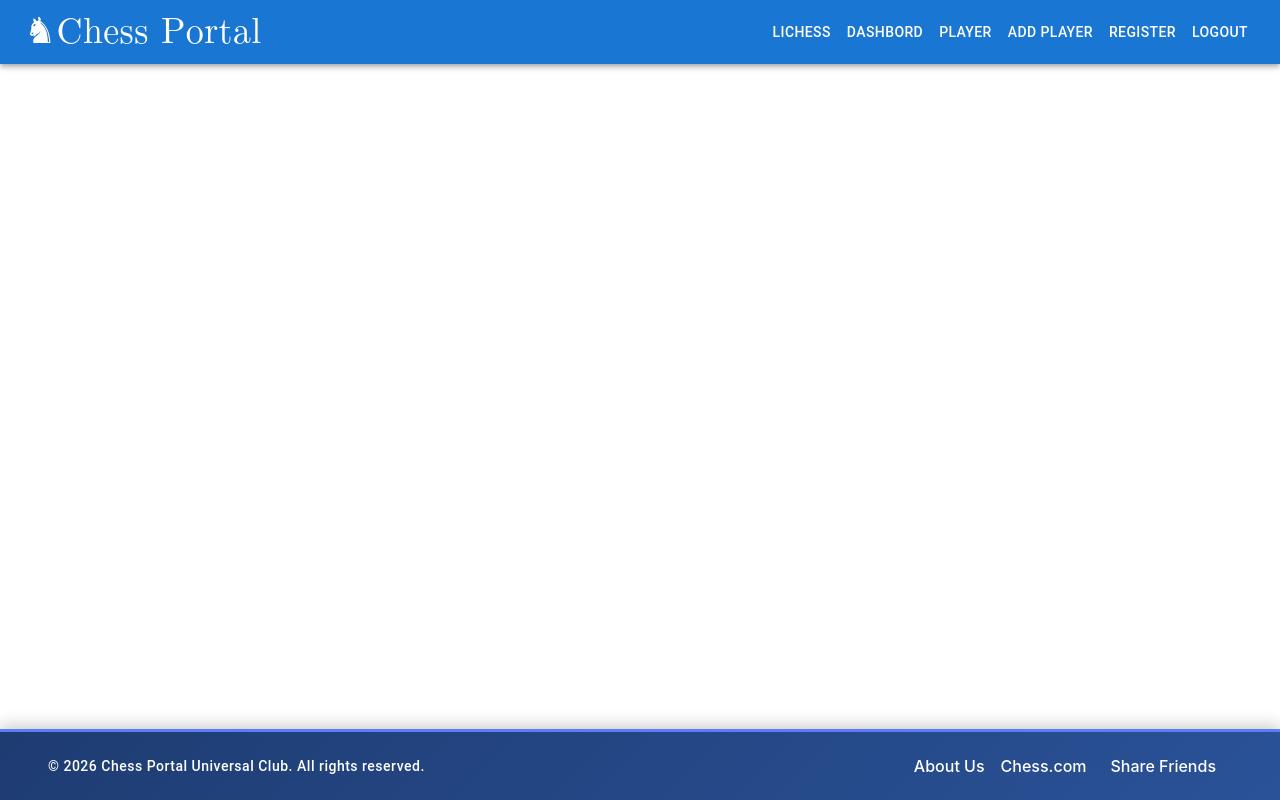
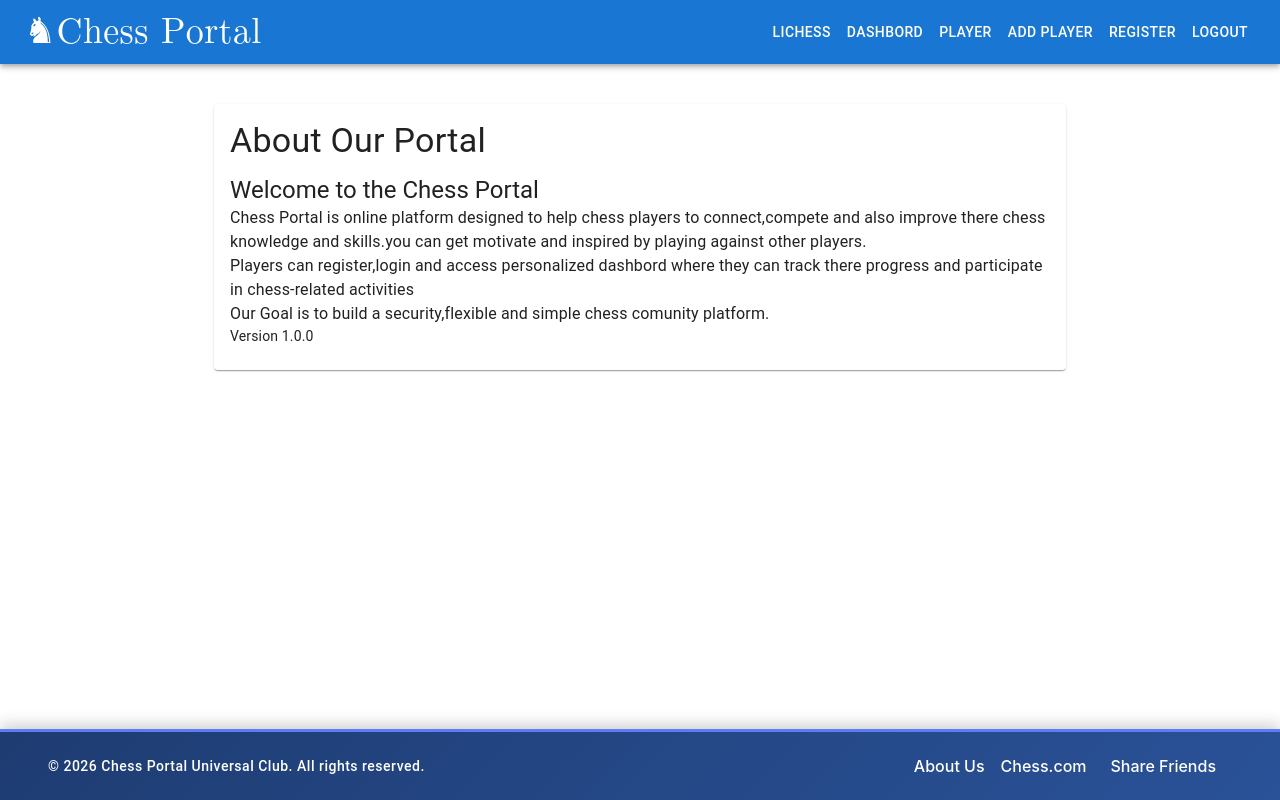
Before and after one commit to heshaN1998/frontend-chess-portal, a React (Create React App) app: page /aboutUs in a window 1280 px wide. Built offline with nearby package versions, Linux system fonts and the light colour scheme.

Commit message:
fanalizing and setting About page

```diff
--- a/src/App.js
+++ b/src/App.js
@@ -8,6 +8,7 @@ import Navbar from './components/Navbar';
 import Register from './pages/Register'
 import Dashbord from './pages/Dashbord';
 import Footer from './components/Footer';
+import AboutUs from './pages/AboutUs';
 
 
 function App() {
@@ -27,6 +28,7 @@ function App() {
       <Route path="/register" element={<Register/>}/>
       <Route path="/dashbord" element={<Dashbord/>}/>
       {/* <Route path="/footer" element={<Footer/>}/> */}
+      <Route path="/aboutUs" element={<AboutUs/>}/>
     </Routes>
     </div>
     <Footer />
--- a/src/components/Footer.js
+++ b/src/components/Footer.js
@@ -1,4 +1,6 @@
-import { Box, Typography, Link } from "@mui/material";
+import { Box, Typography, Link as MuiLink } from "@mui/material";
+import{ Link as RouterLink } from "react-router-dom";
+
 
 function Footer() {
   return (
@@ -37,8 +39,9 @@ function Footer() {
 
         {/* Links */}
         <Box sx={{display:"flex",justifyContent:"flex-end"}}>
-          <Link
-            href="#"
+          <MuiLink
+            component={RouterLink}
+            to="/aboutUs"
             underline="none"
             color="inherit"
             sx={{
@@ -51,9 +54,9 @@ function Footer() {
             }}
           >
             About Us
-          </Link>
+          </MuiLink>
 
-          <Link
+          <MuiLink
             href="https://www.chess.com"
             underline="none"
             color="inherit"
@@ -67,9 +70,9 @@ function Footer() {
             }}
           >
             Chess.com
-          </Link>
+          </MuiLink>
 
-          <Link
+          <MuiLink
             href="#"
             underline="none"
             color="inherit"
@@ -83,7 +86,7 @@ function Footer() {
             }}
           >
             Share Friends
-          </Link>
+          </MuiLink>
         </Box>
       </Box>
     </Box>
--- /dev/null
+++ b/src/pages/AboutUs.jsx
@@ -0,0 +1,35 @@
+import React from "react"
+import { Container,Typography,Box,Card,CardContent } from "@mui/material";
+function AboutUs(){
+    return(
+        <Container maxWidth="md">
+            <Box sx={{mt: 5}}>
+        <Card>
+            <CardContent>
+                <Typography variant="h4" gutterBottom>
+                    About Our Portal
+                </Typography>
+                <Typography variant="h5">
+                    Welcome to the Chess Portal
+                </Typography>
+                <Typography variant="body1" paragraph>
+                    Chess Portal is online platform designed to help chess players to connect,compete and also improve there chess knowledge and skills.you can get motivate and inspired by playing against other players.
+                    </Typography>
+                    <Typography variant="body1" paragraph>
+                    Players can register,login and access personalized dashbord where they can track there progress and participate in chess-related activities
+                    </Typography>
+                    <Typography variant="body1" paragraph>
+                    Our Goal is to build a security,flexible and simple chess comunity platform.
+                    </Typography>
+                    <Typography variant="body2" color="text.secondary" paragraph>
+                    Version 1.0.0
+                    </Typography>
+
+
+            </CardContent>
+        </Card>
+        </Box>
+        </Container>
+    );
+}
+export default AboutUs;
--- a/src/pages/Register.js
+++ b/src/pages/Register.js
@@ -8,7 +8,7 @@ const navigate=useNavigate();
 
 const[user,setUser]=useState({
     userName:"",
-    passwoad:""
+    password:""
 });
 
 const handleChange=(e)=>{
@@ -34,7 +34,7 @@ return(
         </Typography>
         <Box display="flex" flexDirection="column" gap={2}>
             <TextField fullWidth label="User Name" name="userName" margin="normal" onChange={handleChange}/>
-            <TextField fullWidth label="Password" type="password" name="passwoad" margin="normal" onChange={handleChange}/>
+            <TextField fullWidth label="Password" type="password" name="password" margin="normal" onChange={handleChange}/>
             <Button fullWidth variant="contained" sx={{margin:2}} onClick={register}>Register</Button>
         </Box>
     </Container>
--- a/src/pages/login.js
+++ b/src/pages/login.js
@@ -1,17 +1,19 @@
 import React,{useState} from "react"
 import api from "../api/axiosConfig"
 import { TextField,Button,Container,Typography,Card,CardContent,Box } from "@mui/material";
+import { useNavigate } from "react-router-dom";
 
 function Login(){
     const [userName, setUserName] = useState("");
     const [password, setPassword] = useState("");
-
+    const navigate = useNavigate();
 
     const loginHandle=async()=>{
         try {
             const res=await api.post("/auth/security/login",{userName,password});
             localStorage.setItem("token",res.data);
             alert("Login Successfuly");
+            navigate("/dashboard");
         } catch (error) {
             alert("Login failed")
         }
```
